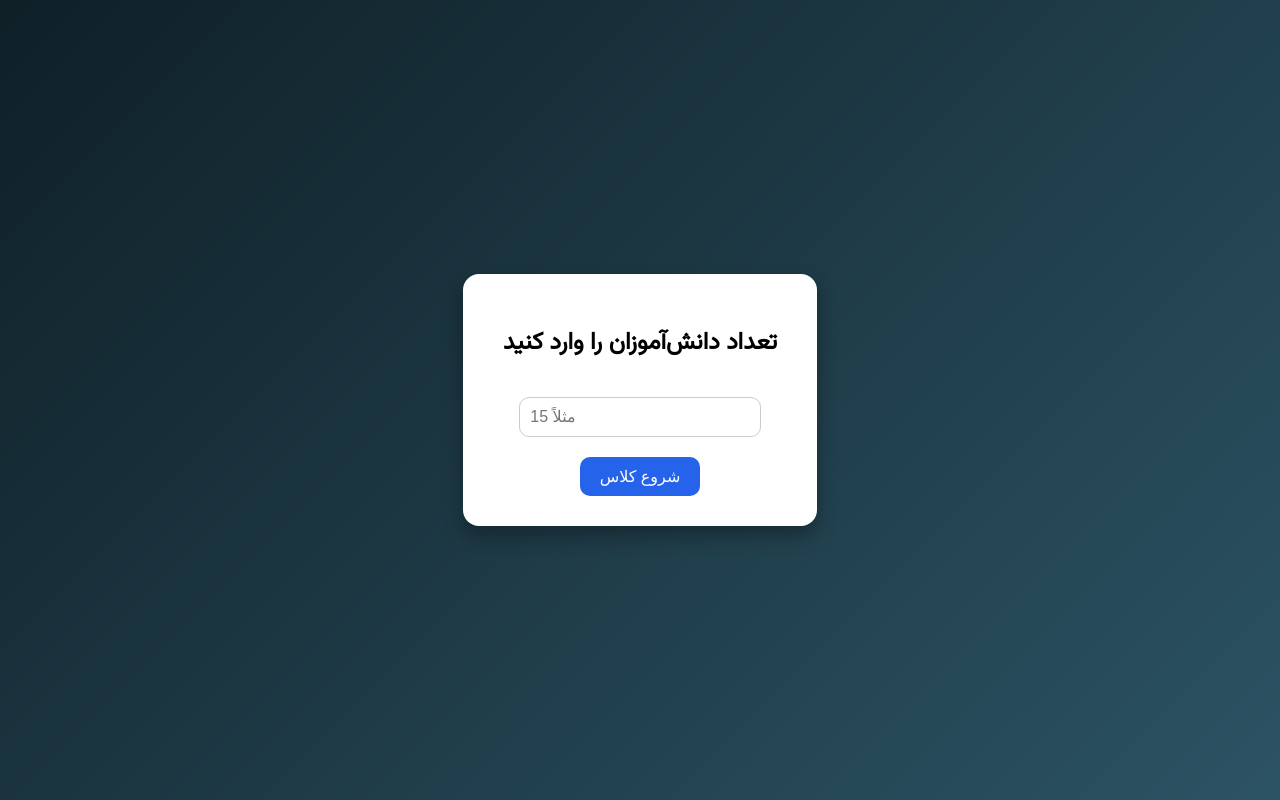
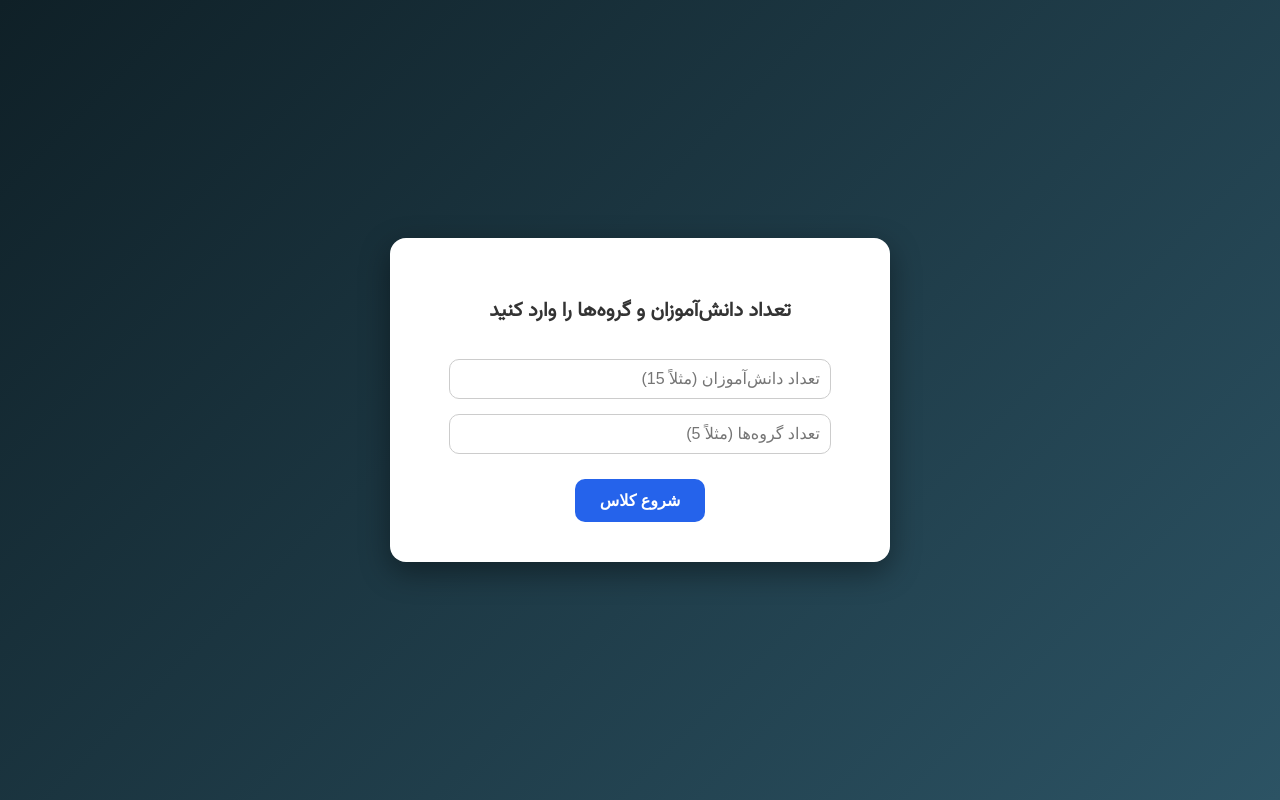
Before and after one commit to talimbot/talimbot, a plain HTML site: page select-students.html in a window 1280 px wide. Drawn offline with Linux system fonts and the light colour scheme.

Commit message:
Add files via upload

```diff
--- a/select-students.html
+++ b/select-students.html
@@ -3,7 +3,7 @@
 <head>
   <meta charset="UTF-8" />
   <meta name="viewport" content="width=device-width, initial-scale=1.0" />
-  <title>تعیین تعداد دانش‌آموزان</title>
+  <title>تعیین تعداد کلاس</title>
   <link href="https://fonts.googleapis.com/css2?family=Vazirmatn&display=swap" rel="stylesheet">
   <style>
     body {
@@ -17,47 +17,62 @@
     }
     .box {
       background-color: #fff;
-      padding: 30px 40px;
+      padding: 40px 50px;
       border-radius: 16px;
-      box-shadow: 0 10px 20px rgba(0,0,0,0.3);
+      box-shadow: 0 10px 30px rgba(0,0,0,0.4);
       text-align: center;
+      max-width: 400px;
+      width: 90%;
     }
     input {
       padding: 10px;
-      width: 80%;
+      width: 90%;
       margin-top: 15px;
       border-radius: 10px;
       border: 1px solid #ccc;
       font-size: 16px;
+      direction: rtl;
     }
     button {
-      margin-top: 20px;
-      padding: 10px 20px;
+      margin-top: 25px;
+      padding: 12px 25px;
       border: none;
       border-radius: 10px;
       background-color: #2563eb;
       color: #fff;
       font-size: 16px;
+      font-weight: bold;
       cursor: pointer;
+      transition: background-color 0.3s ease;
+    }
+    button:hover {
+      background-color: #1d4ed8;
+    }
+    h2 {
+      color: #333;
+      font-size: 20px;
     }
   </style>
 </head>
 <body>
   <div class="box">
-    <h2>تعداد دانش‌آموزان را وارد کنید</h2>
-    <input type="number" id="studentCount" placeholder="مثلاً 15" min="1" max="30" />
+    <h2>تعداد دانش‌آموزان و گروه‌ها را وارد کنید</h2>
+    <input type="number" id="studentCount" placeholder="تعداد دانش‌آموزان (مثلاً 15)" min="1" max="30" />
+    <input type="number" id="groupCount" placeholder="تعداد گروه‌ها (مثلاً 5)" min="1" max="10" />
     <br />
     <button onclick="submitCount()">شروع کلاس</button>
   </div>
 
   <script>
     function submitCount() {
-      const count = document.getElementById('studentCount').value;
-      if (count >= 1 && count <= 30) {
-        localStorage.setItem('studentCount', count);
+      const studentCount = parseInt(document.getElementById('studentCount').value);
+      const groupCount = parseInt(document.getElementById('groupCount').value);
+      if (studentCount >= 1 && studentCount <= 30 && groupCount >= 1 && groupCount <= 10) {
+        localStorage.setItem('studentCount', studentCount);
+        localStorage.setItem('groupCount', groupCount);
         window.location.href = 'classroom.html';
       } else {
-        alert("لطفاً عددی بین ۱ تا ۳۰ وارد کنید.");
+        alert("لطفاً عددی معتبر وارد کنید (حداکثر ۳۰ دانش‌آموز و ۱۰ گروه).");
       }
     }
   </script>
```
